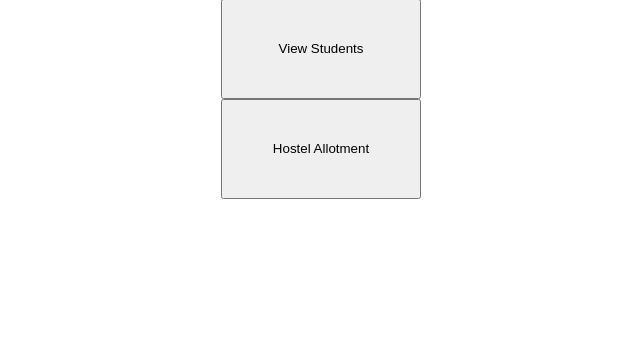
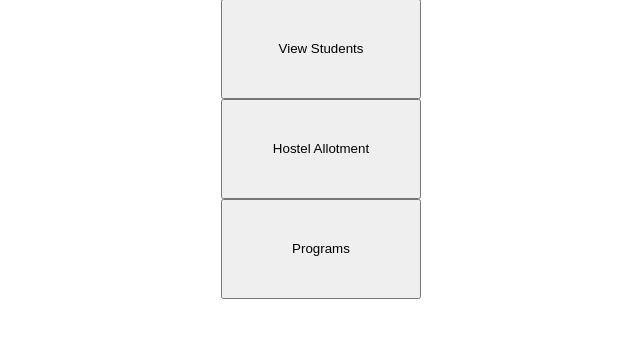
Before and after one commit to Aarush-Gupta15/BuLiv, a Flask app: template app/templates/welcome.html in a window 1280 px wide. Shown: the part 181-519 px from the top of the page, without its empty margins (319-959 px from the left). Run offline with Flask 3, Linux system fonts and the light colour scheme; the template is opened without the code that fills it, so the values that code supplies are empty.

Commit message:
programs is added

```diff
--- a/app/app.py
+++ b/app/app.py
@@ -8,7 +8,7 @@ app = Flask(__name__)
 @app.route('/')
 def index():
     return render_template('index.html')
-    #return 'Hello, World!'
+    # return 'Hello, World!'
 
 @app.route('/login', methods=['GET', 'POST'])
 def login():
@@ -21,6 +21,9 @@ def login():
         return render_template('welcome.html')
     else:
         return "Invalid Username/Password"
+@app.route('/programs', methods=['GET', 'POST'])
+def programs():
+    return "showing programs"
 
 
 if __name__ == "__main__":
--- a/app/templates/welcome.html
+++ b/app/templates/welcome.html
@@ -14,6 +14,10 @@
 
     <div><input type="submit" name="allotment" value="Hostel Allotment" style="height:100px; width:200px"></div>
 </form>
+<form action="/programs" method="post">
+
+    <div><input type="submit" name="prog" value="Programs" style="height:100px; width:200px"></div>
+</form>
 </div>
 
 </html>
```
Also changed, not shown: app/templates/registration.html (added).
